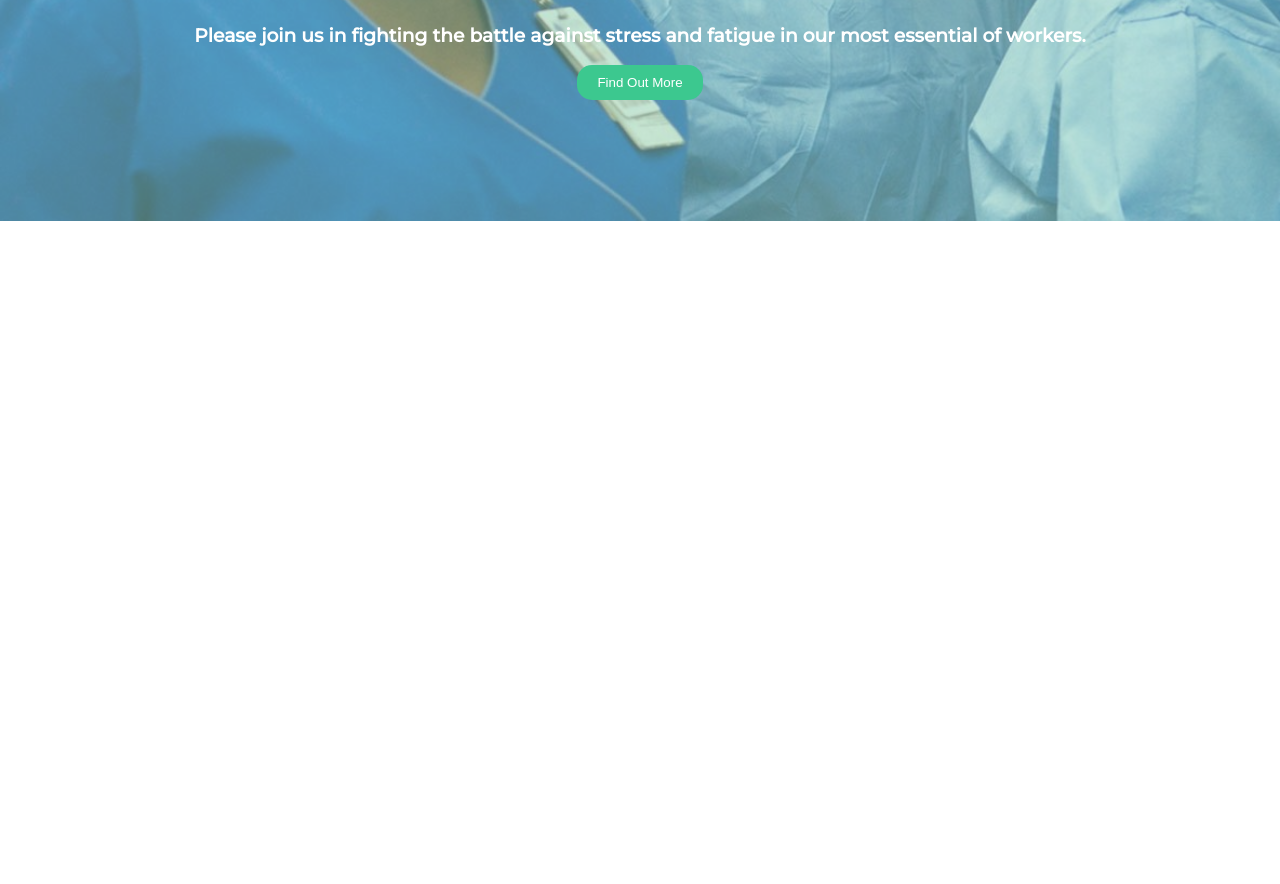
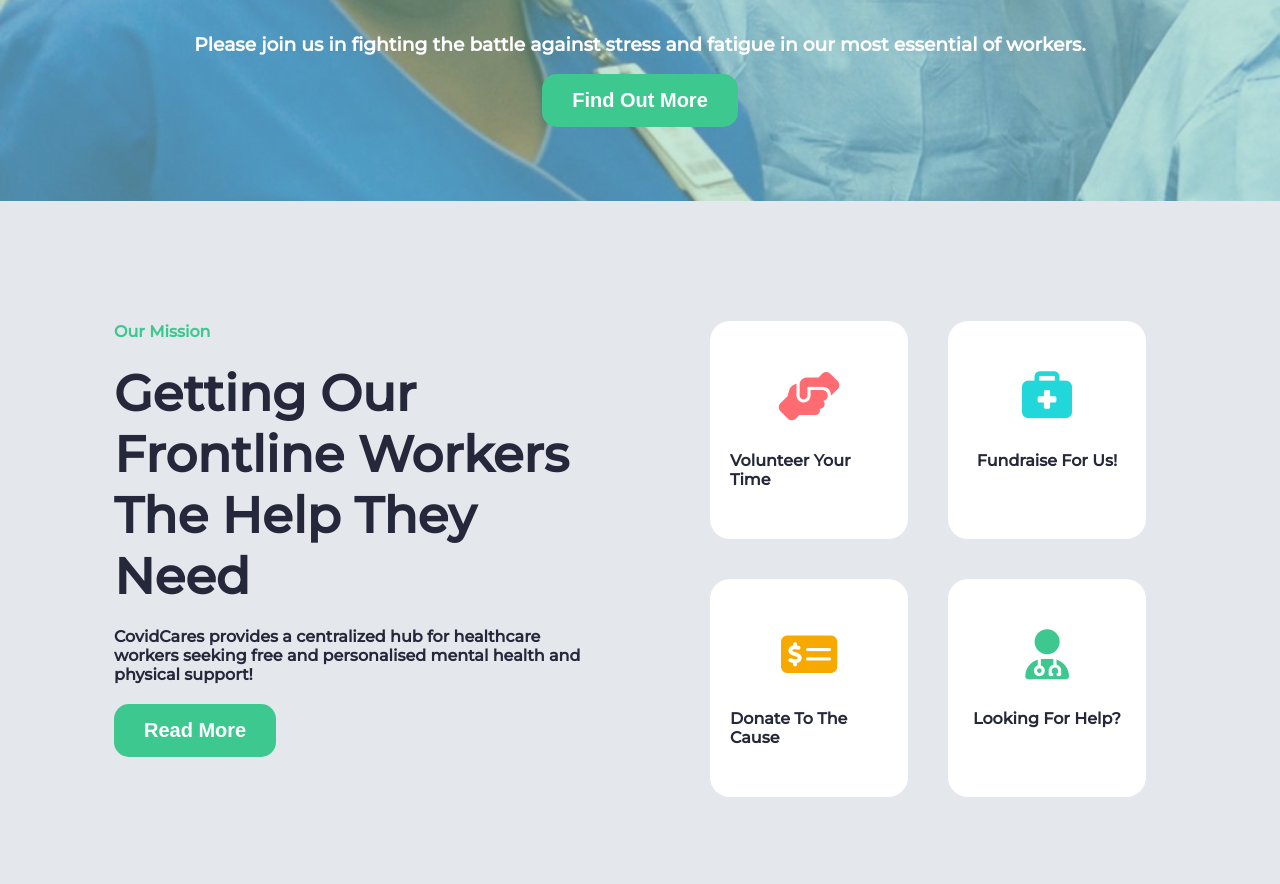
Before and after one commit to aleksdoesit/CovidCares, a plain HTML site: page index.html in a window 1280 px wide. Shown: the part 499-1383 px from the top of the page. Before the commit the page ends 800 px from the top, so only its background shows below. Drawn offline with Linux system fonts and the light colour scheme.

Commit message:
added the mission section of the site! nearly done couple more panels

```diff
--- a/index.html
+++ b/index.html
@@ -46,6 +46,37 @@
         <button>Find Out More</button>
       </div>
     </section>
+
+    <section class='aboutUs'>
+      <div class='aboutUsWrapper'>
+        <div class='wrapper aboutFlex'>
+          <div class='missionStatement'>
+            <h4>Our Mission</h4>
+            <h2>Getting Our Frontline Workers The Help They Need</h2>
+            <p>CovidCares provides a centralized hub for healthcare workers seeking free and personalised mental health and physical support!</p>
+            <button>Read More</button>
+          </div>
+          <div class='howToHelp'>
+            <div>
+              <i class="fas fa-hands-helping"></i>
+              <p>Volunteer Your Time</p>
+            </div>
+            <div>
+              <i class="fas fa-briefcase-medical"></i>
+              <p>Fundraise For Us!</p>
+            </div>
+            <div>
+              <i class="fas fa-money-check-alt"></i>
+              <p>Donate To The Cause</p>
+            </div>
+            <div>
+              <i class="fas fa-user-md"></i>
+              <p>Looking For Help?</p>
+            </div>
+          </div>
+        </div>
+      </div>
+    </section>
   </main>
 
   <footer>
--- a/styles.css
+++ b/styles.css
@@ -1,17 +1,24 @@
 body {
   margin: 0;
   font-family: 'Montserrat', sans-serif;
+}
+
+.wrapper {
+  width: 90%;
+  margin: auto;
 }
 
 nav {
   display: flex;
   justify-content: space-evenly;
   background-color: #25283a;
+  height: 60px;
 }
 
 .mainNav,
 .socialNav {
   display: flex;
+  align-items: center;
 }
 
 ul,
@@ -27,13 +34,14 @@ a:hover {
   color: #3cc88f;
 }
 
-p {
+.socialNav > p {
   margin: 0;
   color: #aaabaf;
+  font-weight: bold;
 }
 
 .landingHeader {
-  height: 90vh;
+  height: 80vh;
 }
 
 .landingHeader::after {
@@ -48,7 +56,6 @@ p {
   z-index: -1;
   background-repeat: no-repeat;
   background-size: cover;
-  height: 90vh;
 }
 
 .landingHeader::before {
@@ -61,7 +68,6 @@ p {
   right: 0;
   position: absolute;
   z-index: -1;
-  height: 90vh;
 }
 
 .makeshiftLogo,
@@ -111,13 +117,82 @@ h2 {
 
 button {
   border-radius: 15px;
-  padding: 10px 20px;
+  padding: 15px 30px;
   border: none;
   background-color: #3cc88f;
   cursor: pointer;
   transition: all 0.3s ease-in-out;
+  font-size: 20px;
+  font-weight: 600;
 }
 
 button:hover {
   background-color: #25283a;
 }
+
+.aboutUsWrapper {
+  background-color: #e4e7eb;
+}
+
+.aboutFlex {
+  display: flex;
+}
+
+.missionStatement {
+  padding: 100px 50px;
+  width: 50%;
+}
+
+.missionStatement > h4 {
+  color: #3cc88f;
+}
+
+.missionStatement > h2, p {
+  color: #25283a;
+  margin: 20px 0;
+  font-weight: 600;
+}
+
+.howToHelp {
+  padding: 100px 50px;
+  width: 50%;
+  display: flex;
+  flex-wrap: wrap;
+  justify-content: space-evenly;
+}
+
+.howToHelp > div {
+  background-color: white;
+  border-radius: 20px;
+  width: calc(50% - 80px);
+  margin: 20px;
+  padding: 50px 20px;
+  display: flex;
+  flex-direction: column;
+  place-items: center;
+}
+
+.howToHelp > div > p {
+  margin: 0;
+  margin-top: 30px;
+}
+
+.howToHelp > div > i {
+  font-size: 50px;
+}
+
+.howToHelp > div:first-of-type > i {
+  color: #ff6b70;
+}
+
+.howToHelp > div:nth-of-type(2) > i {
+  color: #21d7d9;
+}
+
+.howToHelp > div:nth-of-type(3) > i {
+  color: #f7a900;
+}
+
+.howToHelp > div:nth-of-type(4) > i {
+  color: #3cc88f;
+}
```
